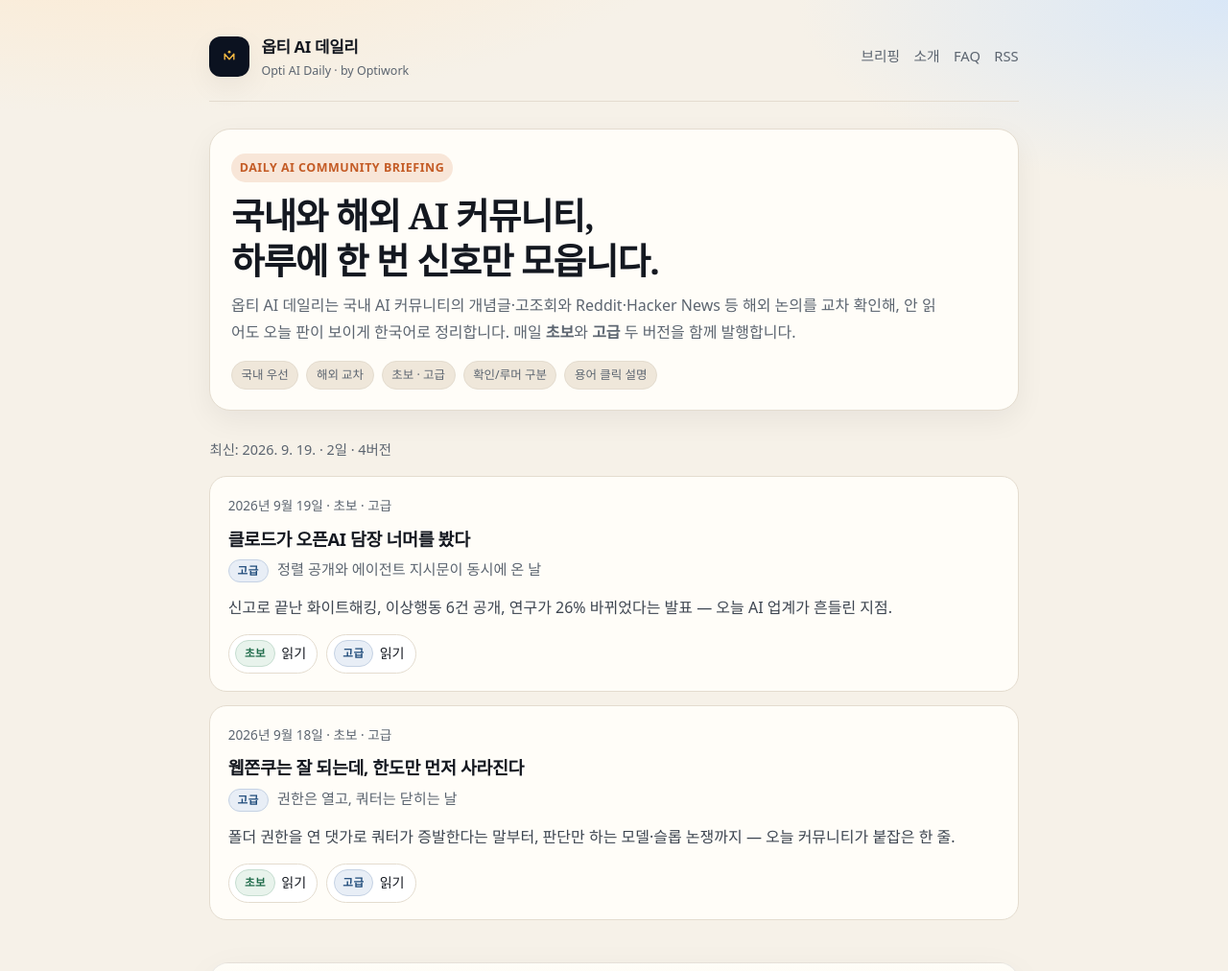
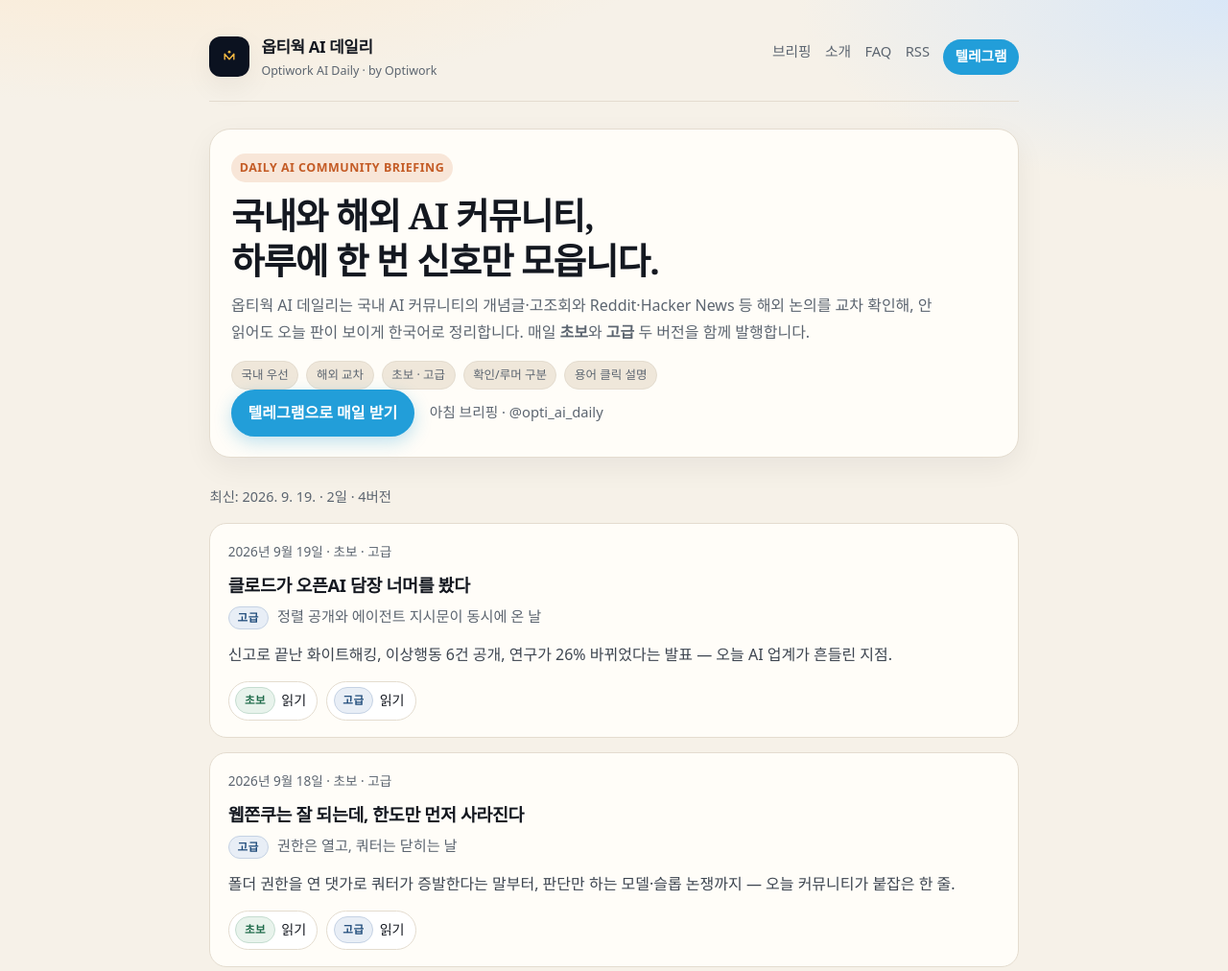
Before and after one commit to kea9997/dc-ai-briefing-site, an Astro site: page / in a window 1280 px wide. Shown: the top 1012 px of the page at 96% size. Built offline with nearby package versions, Linux system fonts and the light colour scheme; Astro itself is replaced by a stand-in of ours.

Commit message:
Rename to Optiwork AI Daily and surface Telegram CTAs

```diff
--- a/src/components/BaseLayout.astro
+++ b/src/components/BaseLayout.astro
@@ -89,6 +89,9 @@ const payload = [orgLd, ...graph];
           <a href="/about/">소개</a>
           <a href="/faq/">FAQ</a>
           <a href="/rss.xml">RSS</a>
+          <a class="nav-telegram" href={SITE.telegram.url} target="_blank" rel="noopener noreferrer">
+            {SITE.telegram.label}
+          </a>
         </nav>
       </header>
       <main id="main">
@@ -97,6 +100,11 @@ const payload = [orgLd, ...graph];
       <NetworkStrip />
       <footer class="footer">
         <div><strong>{SITE.name}</strong> — 국내·해외 AI 커뮤니티 하루 동향</div>
+        <div class="footer-telegram">
+          <a class="btn-telegram" href={SITE.telegram.url} target="_blank" rel="noopener noreferrer">
+            텔레그램에서 매일 받기 · {SITE.telegram.handle}
+          </a>
+        </div>
         <div>본문 속 점선 용어는 클릭하면 쉬운 설명이 나옵니다. · <a href={SITE.parent.url}>Optiwork</a></div>
         <div>© {new Date().getFullYear()} Optiwork · <a href="https://optiwork.co.kr">optiwork.co.kr</a></div>
       </footer>
--- a/src/lib/site.ts
+++ b/src/lib/site.ts
@@ -1,6 +1,6 @@
 export const SITE = {
-  name: '옵티 AI 데일리',
-  nameEn: 'Opti AI Daily',
+  name: '옵티웍 AI 데일리',
+  nameEn: 'Optiwork AI Daily',
   domain: 'https://ai.optiwork.co.kr',
   description:
     '국내·해외 AI 커뮤니티 동향을 매일 한국어로 정리하는 브리핑. Optiwork의 AI 인사이트 채널.',
@@ -10,6 +10,11 @@ export const SITE = {
   },
   locale: 'ko-KR',
   twitter: '',
+  telegram: {
+    url: 'https://t.me/opti_ai_daily',
+    handle: '@opti_ai_daily',
+    label: '텔레그램',
+  },
   ogImage: '/og-default.png',
   analytics: {
     /** Cloudflare Web Analytics beacon token */
--- a/src/pages/about.astro
+++ b/src/pages/about.astro
@@ -29,6 +29,12 @@ import { SITE } from '../lib/site';
       <li>WebSite / NewsArticle / FAQ JSON-LD</li>
       <li>고유명사·날짜·확인/미확인 라벨로 인용 가능한 문장 유지</li>
     </ul>
+
+    <h2>텔레그램</h2>
+    <p>
+      사이트와 같은 아침 브리핑을 텔레그램 채널에서도 받습니다.
+      <a class="btn-telegram" href={SITE.telegram.url} target="_blank" rel="noopener noreferrer">채널 바로가기 · {SITE.telegram.handle}</a>
+    </p>
     <h2>Optiwork 네트워크</h2>
     <p>
       아래·페이지 하단의 카드에서 관련 사이트를 바로 열어볼 수 있습니다.
--- a/src/pages/faq.astro
+++ b/src/pages/faq.astro
@@ -4,7 +4,7 @@ import { SITE } from '../lib/site';
 
 const faqs = [
   {
-    q: '옵티 AI 데일리는 무엇인가요?',
+    q: '옵티웍 AI 데일리는 무엇인가요?',
     a: '국내 AI 커뮤니티와 해외 AI 커뮤니티 동향을 매일 한국어로 요약·교차 확인하는 Optiwork의 브리핑 사이트입니다. 매일 초보·고급 두 버전을 발행합니다.',
   },
   {
--- a/src/pages/index.astro
+++ b/src/pages/index.astro
@@ -47,6 +47,12 @@ const versionCount = posts.length;
       <span class="chip">확인/루머 구분</span>
       <span class="chip">용어 클릭 설명</span>
     </div>
+    <p class="hero-telegram">
+      <a class="btn-telegram" href={SITE.telegram.url} target="_blank" rel="noopener noreferrer">
+        텔레그램으로 매일 받기
+      </a>
+      <span class="hero-telegram-note">아침 브리핑 · {SITE.telegram.handle}</span>
+    </p>
   </section>
 
   {latest && (
--- a/src/styles/global.css
+++ b/src/styles/global.css
@@ -273,3 +273,55 @@ article.post th { background: #f3ebe0; }
   margin-right: 0.35rem;
   vertical-align: middle;
 }
+
+/* Telegram CTAs */
+.nav-telegram {
+  display: inline-flex;
+  align-items: center;
+  padding: 0.35rem 0.75rem;
+  border-radius: 999px;
+  background: #229ED9;
+  color: #fff !important;
+  font-weight: 600;
+  text-decoration: none !important;
+}
+.nav-telegram:hover {
+  background: #1b8bc0;
+  color: #fff !important;
+}
+.btn-telegram {
+  display: inline-flex;
+  align-items: center;
+  gap: 0.4rem;
+  padding: 0.65rem 1.1rem;
+  border-radius: 999px;
+  background: #229ED9;
+  color: #fff !important;
+  font-weight: 700;
+  text-decoration: none !important;
+  box-shadow: 0 6px 18px rgba(34, 158, 217, 0.28);
+}
+.btn-telegram:hover {
+  background: #1b8bc0;
+  color: #fff !important;
+}
+.hero-telegram {
+  display: flex;
+  flex-wrap: wrap;
+  align-items: center;
+  gap: 0.75rem 1rem;
+  margin: 1.25rem 0 0;
+}
+.hero-telegram-note {
+  color: var(--muted);
+  font-size: 0.92rem;
+}
+.footer-telegram {
+  margin: 0.75rem 0;
+}
+.footer .btn-telegram {
+  font-size: 0.95rem;
+}
+article.post .btn-telegram {
+  margin-top: 0.5rem;
+}
```
Also changed, not shown: docs/MORNING-PIPELINE.md (+2 -2 lines), README.md, 2 other files.
